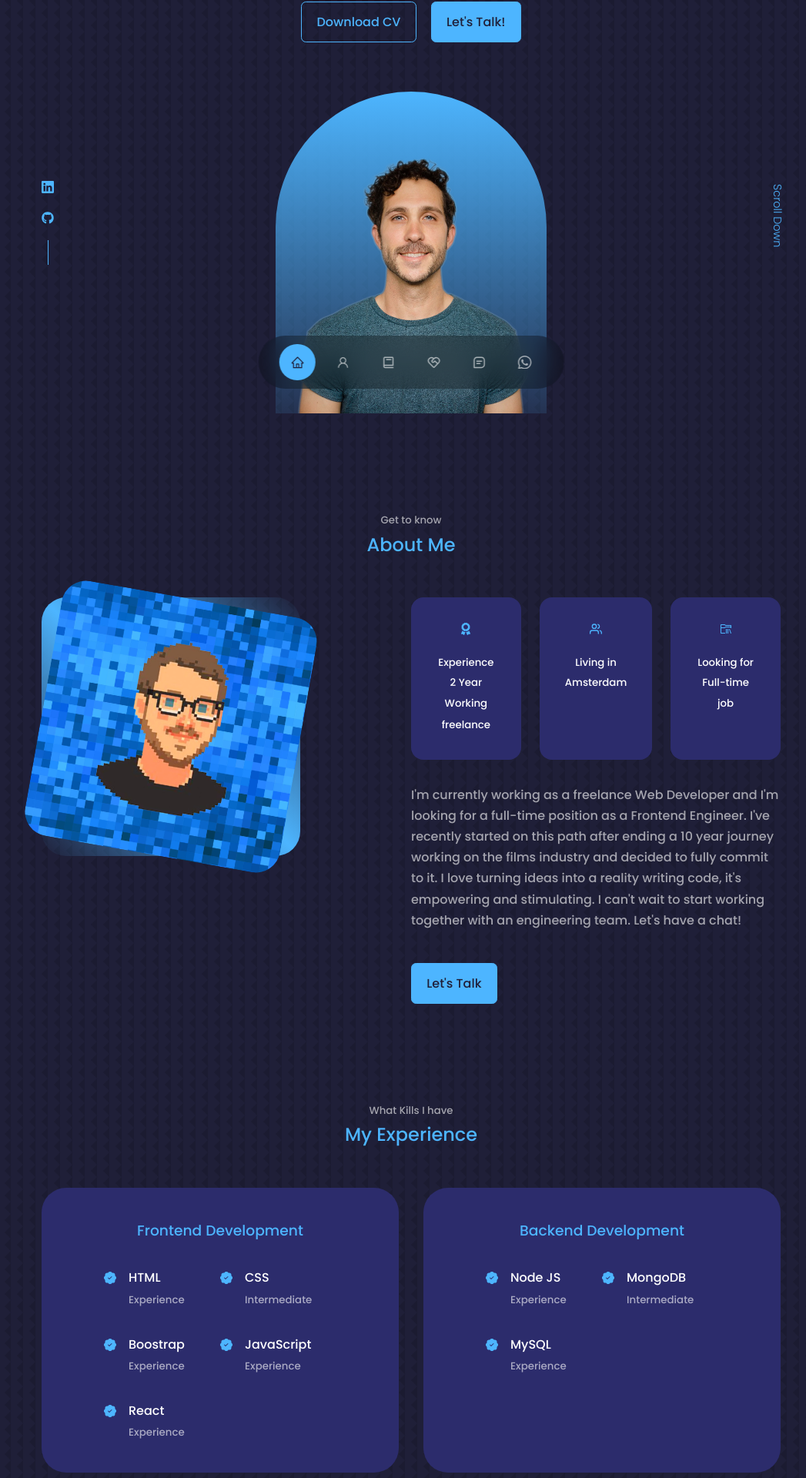
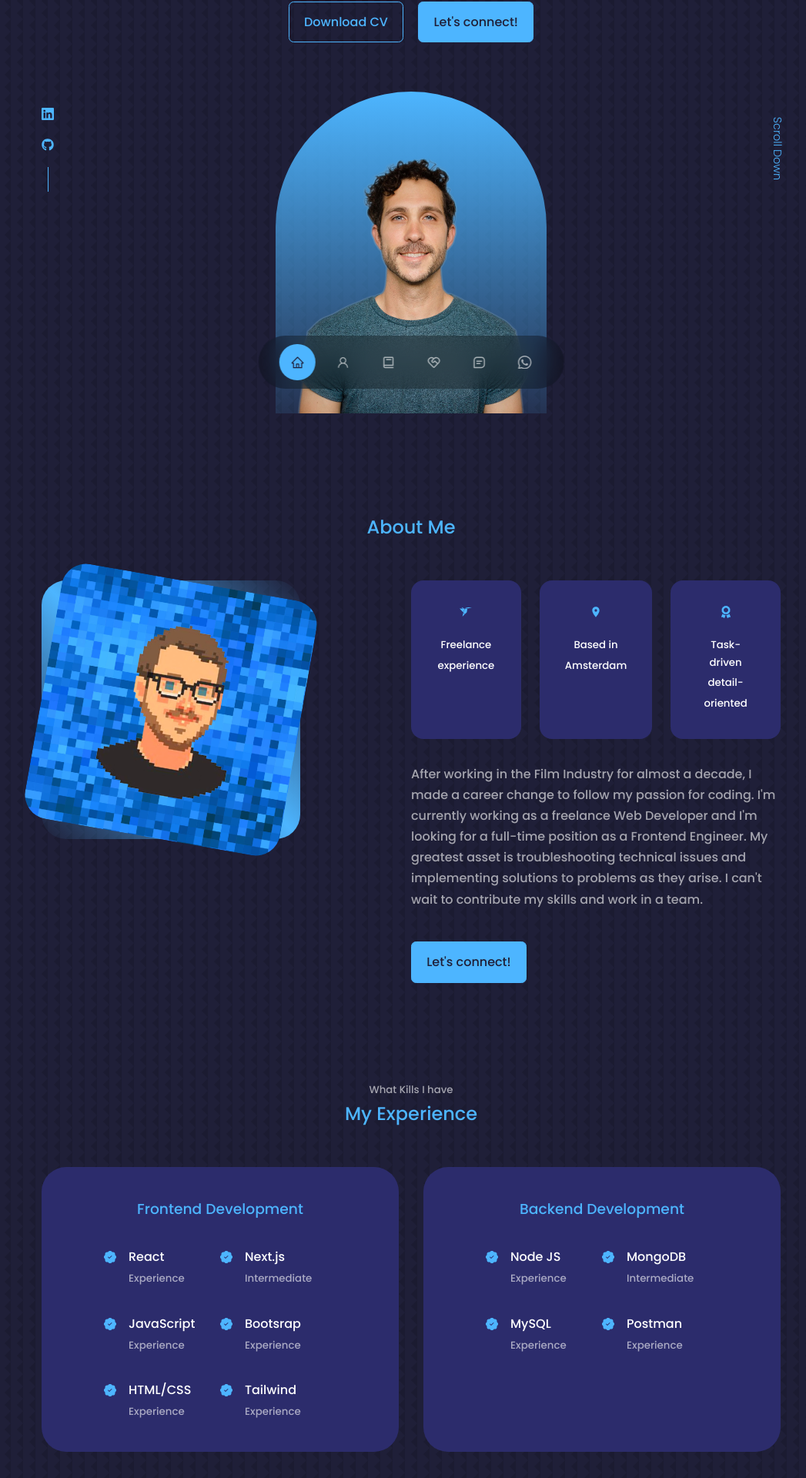
Before and after one commit to QuiqueLaff/react-portfolio-website, a React (Create React App) app: page / in a window 1280 px wide. Shown: the part 263-2183 px from the top of the page at 77% size, without its empty margins (106-1153 px from the left). Built offline with nearby package versions, Linux system fonts and the light colour scheme.

Commit message:
details fixeds

```diff
--- a/src/components/about/About.jsx
+++ b/src/components/about/About.jsx
@@ -2,8 +2,8 @@ import React from 'react'
 import './about.css'
 import ME from '../../assets/me-about.jpg'
 import {FaAward} from 'react-icons/fa'
-import {FiUsers} from 'react-icons/fi'
-import {VscFolderLibrary} from 'react-icons/vsc'
+import {SiFreelancer} from 'react-icons/si'
+import {MdLocationOn} from 'react-icons/md'
 
 
 
@@ -11,7 +11,6 @@ import {VscFolderLibrary} from 'react-icons/vsc'
 const About = () => {
   return (
     <section id="about">
-      <h5>Get to know</h5>
       <h2>About Me</h2>
       <div className='container about__container'>
         <div className="about__me">
@@ -23,25 +22,25 @@ const About = () => {
         <div className="about__content">
             <div className="about__cards">
               <article className='about__card'>
-                <FaAward className='about__icon'/>
-                <h5>Experience</h5>
-                <small> 2 Year Working freelance </small>
+                <SiFreelancer className='about__icon'/>
+                <h5>Freelance</h5>
+                <small>experience </small>
               </article>
 
               <article className='about__card'>
-                <FiUsers className='about__icon'/>
-                <h5>Living in</h5>
+                <MdLocationOn className='about__icon'/>
+                <h5>Based in</h5>
                 <small>Amsterdam</small>
               </article>
 
               <article className='about__card'>
-                <VscFolderLibrary className='about__icon'/>
-                <h5>Looking for</h5>
-                <small>Full-time job</small>
+                <FaAward className='about__icon'/>
+                <h5>Task-driven</h5>
+                <small>detail-oriented</small>
               </article>
             </div>
-            <p>I'm currently working as a freelance Web Developer and I'm looking for a full-time position as a Frontend Engineer. I've recently started on this path after ending a 10 year journey working on the films industry and decided to fully commit to it. I love turning ideas into a reality writing code, it's empowering and stimulating. I can't wait to start working together with an engineering team. Let's have a chat!</p>
-            <a href='#contact'className='btn btn-primary'>Let's Talk</a>
+            <p>After working in the Film Industry for almost a decade, I made a career change to follow my passion for coding. I'm currently working as a freelance Web Developer and I'm looking for a full-time position as a Frontend Engineer. My greatest asset is troubleshooting technical issues and implementing solutions to problems as they arise. I can't wait to contribute my skills and work in a team.</p>
+            <a href='#contact'className='btn btn-primary'>Let's connect!</a>
         </div>
       </div>
     </section>
--- a/src/components/experience/Experience.jsx
+++ b/src/components/experience/Experience.jsx
@@ -14,22 +14,15 @@ const Experience = () => {
             <article className='experience__details'>
             <BsFillPatchCheckFill className='experience__details-icon' />
             <div>
-              <h4>HTML</h4>
+              <h4>React</h4>
               <small className='text-light'>Experience</small>
             </div>
             </article>
             <article className='experience__details'>
             <BsFillPatchCheckFill className='experience__details-icon' />
             <div>
-              <h4>CSS</h4>
+              <h4>Next.js</h4>
               <small className='text-light'>Intermediate</small>
-            </div>
-            </article>
-            <article className='experience__details'>
-            <BsFillPatchCheckFill className='experience__details-icon' />
-            <div>
-              <h4>Boostrap</h4>
-              <small className='text-light'>Experience</small>
             </div>
             </article>
             <article className='experience__details'>
@@ -42,7 +35,21 @@ const Experience = () => {
             <article className='experience__details'>
             <BsFillPatchCheckFill className='experience__details-icon' />
             <div>
-              <h4>React</h4>
+              <h4>Bootsrap</h4>
+              <small className='text-light'>Experience</small>
+            </div>
+            </article>
+            <article className='experience__details'>
+            <BsFillPatchCheckFill className='experience__details-icon' />
+            <div>
+              <h4>HTML/CSS</h4>
+              <small className='text-light'>Experience</small>
+            </div>
+            </article>
+            <article className='experience__details'>
+            <BsFillPatchCheckFill className='experience__details-icon' />
+            <div>
+              <h4>Tailwind</h4>
               <small className='text-light'>Experience</small>
             </div>
             </article>
@@ -73,6 +80,13 @@ const Experience = () => {
               <small className='text-light'>Experience</small>
             </div>
             </article>
+            <article className='experience__details'>
+            <BsFillPatchCheckFill className='experience__details-icon' />
+            <div>
+              <h4>Postman</h4>
+              <small className='text-light'>Experience</small>
+            </div>
+            </article>
 
           </div>
         </div>
--- a/src/components/header/CTA.jsx
+++ b/src/components/header/CTA.jsx
@@ -7,7 +7,7 @@ const CTA = () => {
   return (
     <div className='cta'>
         <a href= {CV} download className='btn'>Download CV </a>
-        <a href='#contact' className='btn btn-primary'>Let's Talk!</a>
+        <a href='#contact' className='btn btn-primary'>Let's connect!</a>
     </div>
   )
 }
--- a/src/components/header/header.css
+++ b/src/components/header/header.css
@@ -29,7 +29,8 @@ header {
     gap: 0.8rem;
     position: absolute;
     left: 0;
-    bottom: 28%;
+    top: 50%;
+    transform: translateY(-50%);
     }
 
 .header__socials::after{
@@ -43,58 +44,65 @@ header {
 /* HEADER IMAGE */
 
 .me {
-    /* background: linear-gradient(var(--color-primary), transparent);
-    width: 22rem;
-    height: 23rem;
+    background: linear-gradient(var(--color-primary), transparent);
+    width: 60vw;
+    max-width: 22rem;
+    height: 80vh;
+    max-height: 30rem;
     position: absolute;
-    left: calc(50% - 11rem);
-    margin-top: 4rem;
-    border-radius: 12rem 12rem 0 0;
-    overflow: hidden;
-    padding:5rem 1.5rem 1.5rem 1.5rem; */
-    /* ==========Original============ */
-    background: linear-gradient(var(--color-primary), transparent);
-    width: 22rem;
-    height: 30rem;
-    position: absolute;
-    left: calc(50% - 11rem);
+    left: 50%;
+    transform: translateX(-50%);
     margin-top: 4rem;
     border-radius: 12rem 12rem 0 0 ;
     overflow: hidden;
     padding: 5rem 1.5rem 1.5rem 1.5rem ;
-
+    object-fit: cover;
 }
 
     .scroll__down{
         position: absolute;
         right: -2.3rem;
-    bottom: 35.5%;
-    transform: rotate(90deg);
+        top:50%;
+        transform: translateY(-50%) rotate(90deg);
         font-weight: 300;
         font-size: 0.9rem;
         }
 
-
-/* MEDIA QUERIES  MEDIUM */
+        /* MEDIA QUERIES MEDIUM */
 
         @media screen and (max-width: 1024px){
         header{
         height: 100vh;
-
+        }
         }
 
-}
-
-/* MEDIA QUERIES  MEDIUM */
-
+        /* MEDIA QUERIES MEDIUM */
 
         @media screen and (max-width: 600px){
+        .me {
+        width: 80%;
+        max-width: none;
+        height: auto;
+        border-radius: 6rem 6rem 0 0 ;
+        object-fit: cover;
+        }
         header{
         height: 130vh;
         }
-
         .header__socials, .scroll__down{
             display: none;
         }
 
+        @media screen and (max-width: 480px) {
+            .me {
+                width: 100%;
+                height: auto;
+                border-radius: 6rem 6rem 0 0;
+                overflow: visible;
+                z-index: 1;
+                top:0;
+                left:0;
             }
+
+        }
+    }
--- a/src/components/portfolio/Portfolio.jsx
+++ b/src/components/portfolio/Portfolio.jsx
@@ -22,7 +22,7 @@ const data = [
 
     id: 1,
     image: IMG4,
-    title: 'Portfolio',
+    title: 'This page',
     github: 'https://github.com/enriquelaffranconi/react-portfolio-website',
     demo: 'https://react-portfolio-website-968l.vercel.app/',
     name: "Portfolio"
--- a/src/index.css
+++ b/src/index.css
@@ -54,6 +54,7 @@ body{
 
 h1, h2, h3, h4, h5 {
     font-weight: 500;
+
 }
 
 h1{
```
Also changed, not shown: 1 other file (tests, documents, lock files or other folders). Lines whose indentation alone changed are shown as unchanged.
